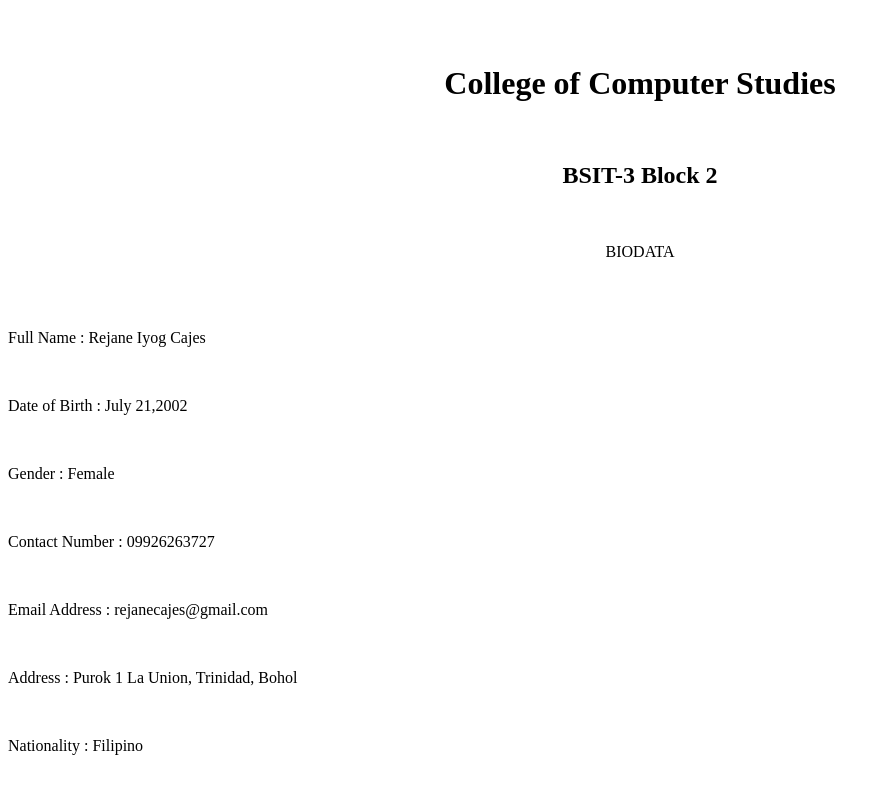
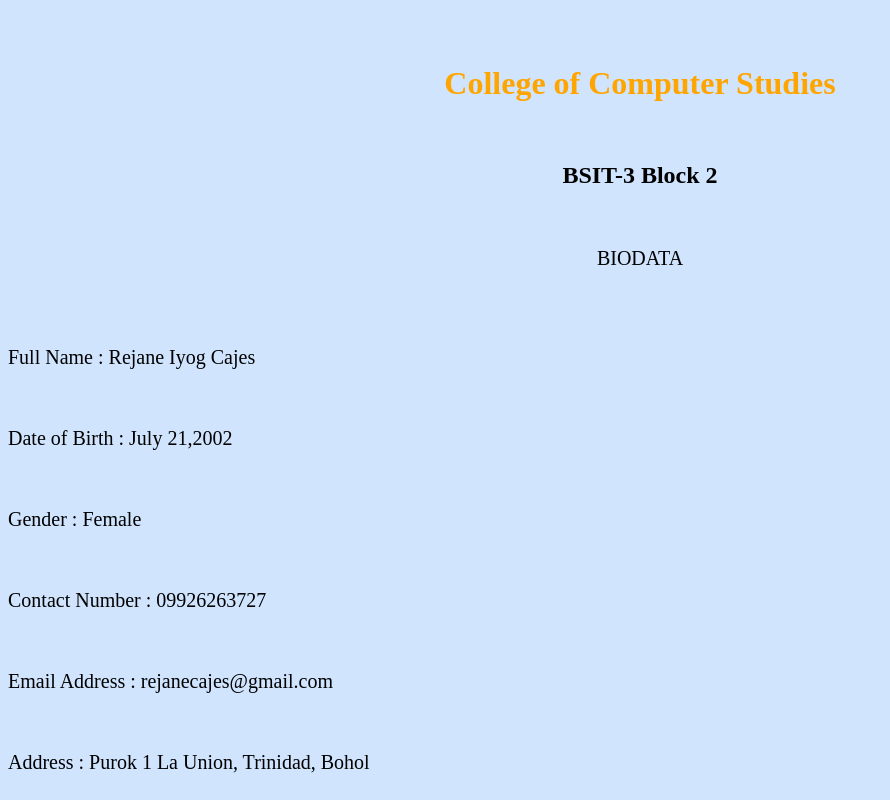
Before and after one commit to RejaneCajes/Rejane, a plain HTML site: page index.html in a window 1280 px wide. Shown: the top 800 px of the page, without its empty margins (0-890 px from the left). Drawn offline with Linux system fonts and the light colour scheme.

Commit message:
Saved CSS Design

```diff
--- /dev/null
+++ b/Rejane.css
@@ -0,0 +1,13 @@
+body {
+    background-color: #d0e4fe;
+}
+
+h1 {
+    color: orange;
+    text-align: center;
+}
+
+p {
+    font-family: "Times New Roman";
+    font-size: 20px;
+}
--- a/index.html
+++ b/index.html
@@ -2,7 +2,7 @@
 <html>
   <head>
     <title> Cajes_Rejane_Act_Project</title>
-
+   <link rel="stylesheet" href="Rejane.css">
   </head>
   <body>
     <center>
```
